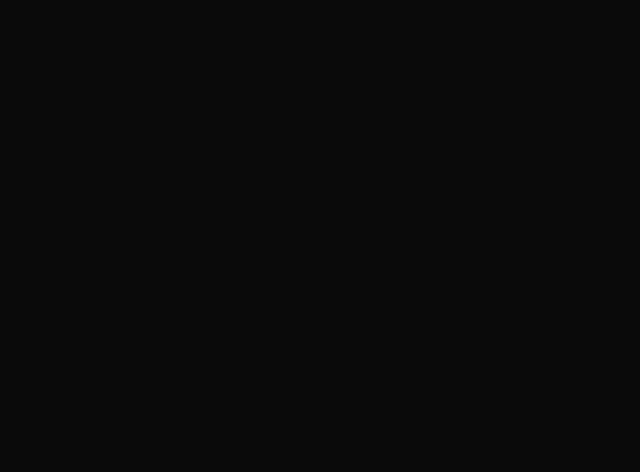
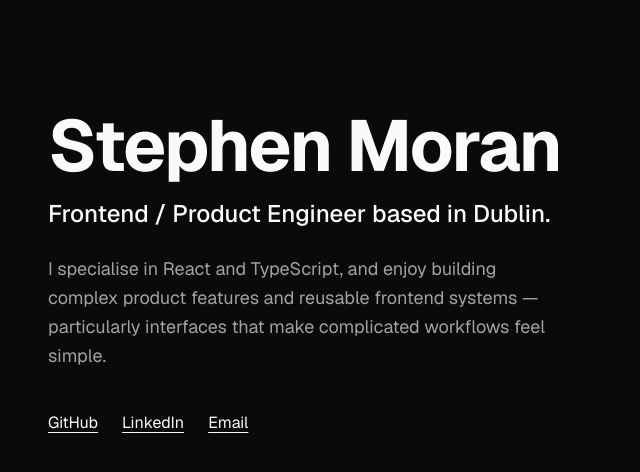
Before and after one commit to StephensGit/stephenmoran.dev, a Next.js app: page / in a window 1280 px wide. Shown: the top 472 px of the page, without its empty margins (0-640 px from the left). Built offline with nearby package versions, Linux system fonts and the light colour scheme.

Commit message:
Add hero component

```diff
--- a/src/app/globals.css
+++ b/src/app/globals.css
@@ -4,12 +4,14 @@
   --background: #0a0a0a;
   --foreground: #fafafa;
   --muted-foreground: #a1a1aa;
+  --accent: #60a5fa;
 }
 
 @theme inline {
   --color-background: var(--background);
   --color-foreground: var(--foreground);
   --color-muted-foreground: var(--muted-foreground);
+  --color-accent: var(--accent);
   --font-sans: var(--font-geist-sans);
   --font-mono: var(--font-geist-mono);
 }
--- a/src/app/layout.tsx
+++ b/src/app/layout.tsx
@@ -24,7 +24,7 @@ export default function RootLayout({ children }: LayoutProps<"/">) {
       className={`${geistSans.variable} ${geistMono.variable} h-full antialiased`}
     >
       <body className="flex min-h-full flex-col">
-        <div className="mx-auto w-full max-w-5xl flex-1 px-6 sm:px-8 lg:px-12">
+        <div className="mx-auto w-full max-w-[1440px] flex-1 px-6 sm:px-8 lg:px-12">
           {children}
         </div>
       </body>
--- a/src/app/page.tsx
+++ b/src/app/page.tsx
@@ -1,3 +1,9 @@
+import { Hero } from "@/components/Hero";
+
 export default function Home() {
-  return <main className="flex-1" />;
+  return (
+    <main className="flex-1">
+      <Hero />
+    </main>
+  );
 }
--- /dev/null
+++ b/src/components/Hero.tsx
@@ -0,0 +1,41 @@
+const links = [
+  {
+    label: "GitHub",
+    href: "https://github.com/StephensGit/dublin-coffee-guide-ie/commits/main/",
+  },
+  { label: "LinkedIn", href: "https://ie.linkedin.com/in/stephen-moran-" },
+  { label: "Email", href: "mailto:hello@stephenmoran.dev" },
+];
+
+export function Hero() {
+  return (
+    <section className="flex min-h-[80dvh] flex-col justify-center py-16 sm:py-24 lg:min-h-[68dvh]">
+      <h1 className="text-5xl font-bold tracking-tight text-foreground sm:text-6xl lg:text-7xl">
+        Stephen Moran
+      </h1>
+      <p className="mt-4 text-xl font-medium text-foreground sm:text-2xl">
+        Frontend / Product Engineer based in Dublin.
+      </p>
+      <p className="mt-6 max-w-md text-base leading-relaxed text-muted-foreground sm:max-w-lg sm:text-lg">
+        I specialise in React and TypeScript, and enjoy building complex product
+        features and reusable frontend systems — particularly interfaces that
+        make complicated workflows feel simple.
+      </p>
+      <ul className="mt-8 flex flex-wrap gap-x-6 gap-y-2 sm:mt-10">
+        {links.map((link) => (
+          <li key={link.label}>
+            <a
+              href={link.href}
+              {...(link.href.startsWith("http")
+                ? { target: "_blank", rel: "noopener noreferrer" }
+                : {})}
+              className="underline underline-offset-4 transition-colors hover:text-accent focus-visible:text-accent focus-visible:outline-none"
+            >
+              {link.label}
+            </a>
+          </li>
+        ))}
+      </ul>
+    </section>
+  );
+}
```
